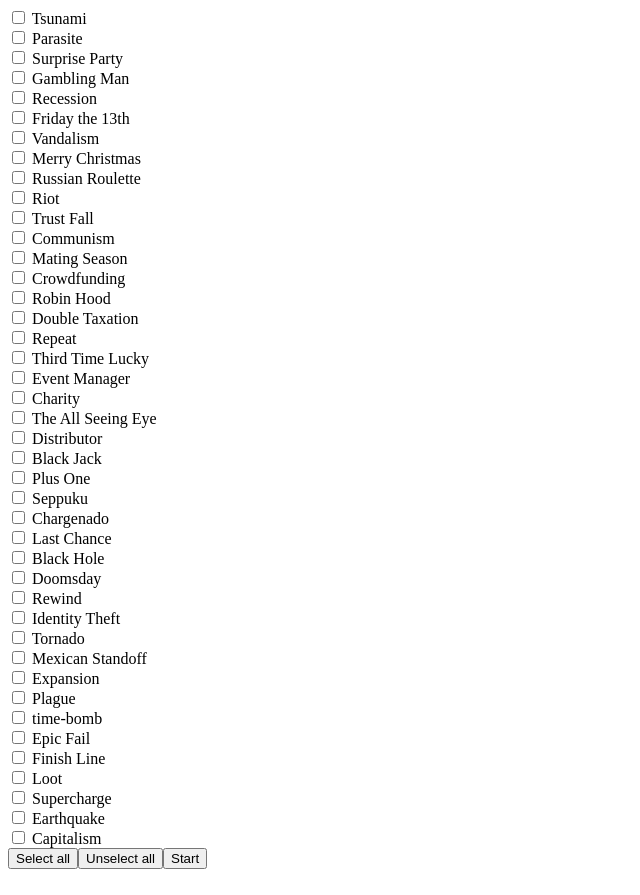
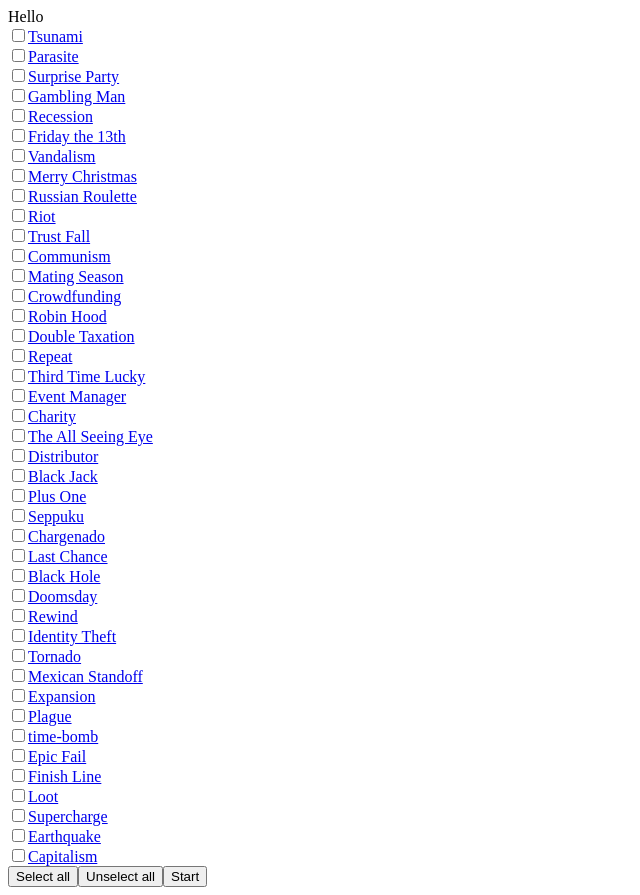
Before and after one commit to bootcamp5/frantics-dealer, an Angular app: page / in a window 1280 px wide. Shown: the whole page, without its empty margins (0-640 px from the left). Built offline with nearby package versions, Linux system fonts and the light colour scheme.

Commit message:
create detail component

```diff
--- a/src/app/action-card.service.ts
+++ b/src/app/action-card.service.ts
@@ -9,6 +9,10 @@ export class ActionCardService {
 
   getCards(): ActionCardItem[] {
     return this.cards;
+  }
+
+  getCardByName(name: string): ActionCardItem {
+    return this.cards.find(c => c.name === name);
   }
 
   setAll(value:boolean){
--- a/src/app/app-routing.module.ts
+++ b/src/app/app-routing.module.ts
@@ -1,8 +1,13 @@
 import { NgModule } from '@angular/core';
 import { Routes, RouterModule } from '@angular/router';
+import { StartComponent } from './start/start.component';
+import { CardDetailComponent } from './card-detail/card-detail.component';
 
 
-const routes: Routes = [];
+const routes: Routes = [
+  { path: '', component: StartComponent },
+  { path: ':card-name', component: CardDetailComponent }
+];
 
 @NgModule({
   imports: [RouterModule.forRoot(routes)],
--- a/src/app/app.component.html
+++ b/src/app/app.component.html
@@ -1,11 +1,2 @@
-<div>
-    <div *ngFor="let card of getItems()">
-        <input [(ngModel)]="card.selected" type="checkbox">
-        {{ card.title }}
-    </div>
-
-    <button (click)="selectAll()">Select all</button>
-    <button (click)="unselectAll()">Unselect all</button>
-    <button>Start</button>
-
-</div>
+<div>Hello</div>
+<router-outlet></router-outlet>
--- a/src/app/app.component.ts
+++ b/src/app/app.component.ts
@@ -8,15 +8,5 @@ import { ActionCardService } from './action-card.service';
 })
 export class AppComponent {
 
-  constructor(private actionsCards: ActionCardService) {  }
 
-  getItems() {
-    return this.actionsCards.getCards();
-  }
-  selectAll() {
-    this.actionsCards.setAll(true);
-  }
-  unselectAll() {
-    this.actionsCards.setAll(false);
-  }
 }
--- a/src/app/app.module.ts
+++ b/src/app/app.module.ts
@@ -4,10 +4,14 @@ import { NgModule } from '@angular/core';
 
 import { AppRoutingModule } from './app-routing.module';
 import { AppComponent } from './app.component';
+import { CardDetailComponent } from './card-detail/card-detail.component';
+import { StartComponent } from './start/start.component';
 
 @NgModule({
   declarations: [
-    AppComponent
+    AppComponent,
+    CardDetailComponent,
+    StartComponent
   ],
   imports: [
     BrowserModule,
--- /dev/null
+++ b/src/app/card-detail/card-detail.component.html
@@ -0,0 +1,2 @@
+<h1>{{ card.title }}</h1>
+<span> {{ card.description }}</span>
--- /dev/null
+++ b/src/app/card-detail/card-detail.component.ts
@@ -0,0 +1,22 @@
+import { Component, OnInit } from '@angular/core';
+import { ActionCardService, ActionCardItem } from '../action-card.service';
+import { ActivatedRoute } from '@angular/router';
+
+@Component({
+  selector: 'app-card-detail',
+  templateUrl: './card-detail.component.html',
+  styleUrls: ['./card-detail.component.scss']
+})
+export class CardDetailComponent implements OnInit {
+
+  constructor(private route: ActivatedRoute, private service: ActionCardService) { }
+
+  card: ActionCardItem;
+
+  ngOnInit(): void {
+    this.route.paramMap.subscribe(m => {
+      const name = m.get('card-name');
+      this.card = this.service.getCardByName(name);
+    });
+  }
+}
--- /dev/null
+++ b/src/app/start/start.component.html
@@ -0,0 +1,10 @@
+<div>
+    <div *ngFor="let card of getItems()">
+        <input [(ngModel)]="card.selected" type="checkbox"><a [routerLink]="[card.name]" >{{ card.title }}</a>
+    </div>
+
+    <button (click)="selectAll()">Select all</button>
+    <button (click)="unselectAll()">Unselect all</button>
+    <button>Start</button>
+
+</div>
--- /dev/null
+++ b/src/app/start/start.component.ts
@@ -0,0 +1,23 @@
+import { Component, OnInit } from '@angular/core';
+import { ActionCardService } from '../action-card.service';
+
+@Component({
+  selector: 'app-start',
+  templateUrl: './start.component.html',
+  styleUrls: ['./start.component.scss']
+})
+export class StartComponent {
+
+  constructor(private actionsCards: ActionCardService) {  }
+
+  getItems() {
+    return this.actionsCards.getCards();
+  }
+  selectAll() {
+    this.actionsCards.setAll(true);
+  }
+  unselectAll() {
+    this.actionsCards.setAll(false);
+  }
+
+}
```
Also changed, not shown: src/app/card-detail/card-detail.component.scss (added), src/app/start/start.component.scss (added).
